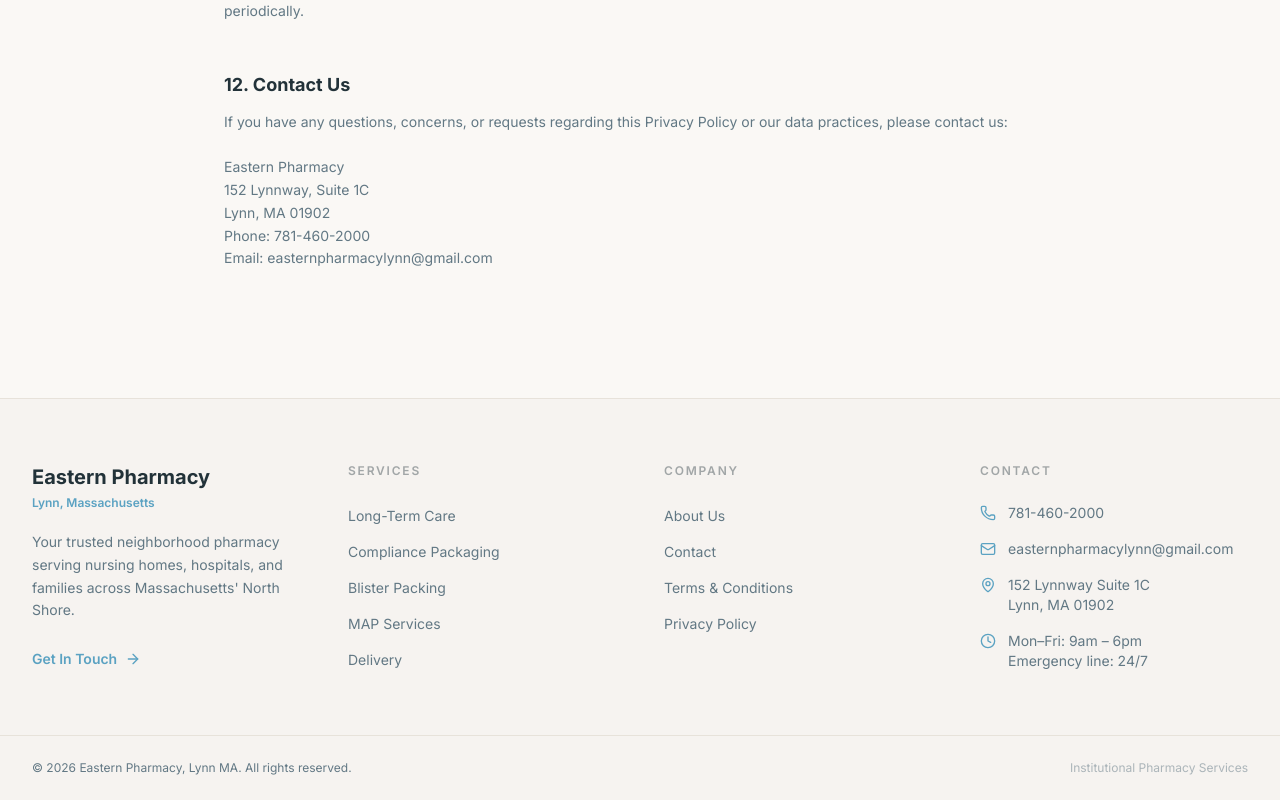
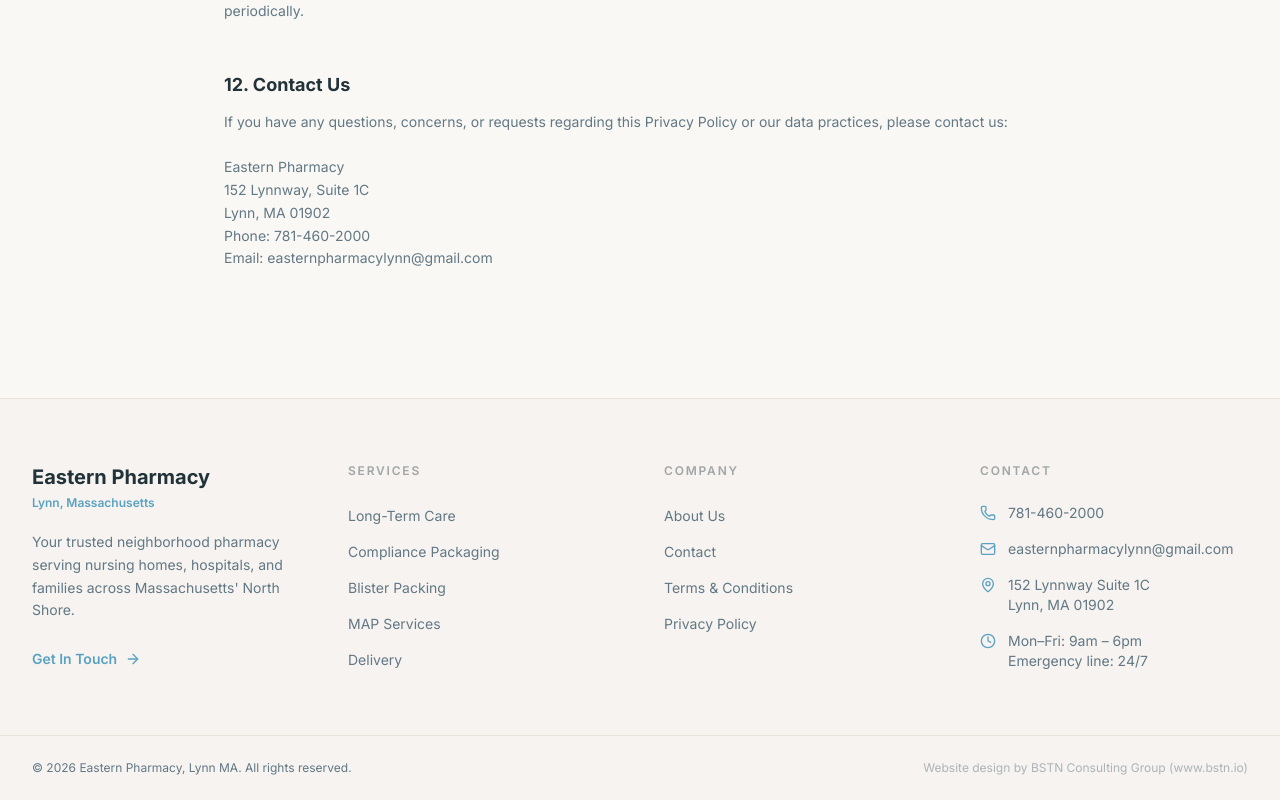
Before and after one commit to MikeScanlan5/eastern-pharmacy-lynn, a React (Vite) app: page /privacy in a window 1280 px wide. Shown: the part 2949-3749 px from the top of the page. Built offline with nearby package versions, Linux system fonts and the light colour scheme; no server answers.

Commit message:
File changes

```diff
--- a/src/components/layout/Footer.jsx
+++ b/src/components/layout/Footer.jsx
@@ -101,7 +101,7 @@ export default function Footer() {
             © {new Date().getFullYear()} Eastern Pharmacy, Lynn MA. All rights reserved.
           </p>
           <p className="text-xs text-muted-foreground/50">
-            Institutional Pharmacy Services
+            Website design by BSTN Consulting Group (<a href="https://www.bstn.io" target="_blank" rel="noopener noreferrer" className="hover:text-muted-foreground transition-colors">www.bstn.io</a>)
           </p>
         </div>
       </div>
```
